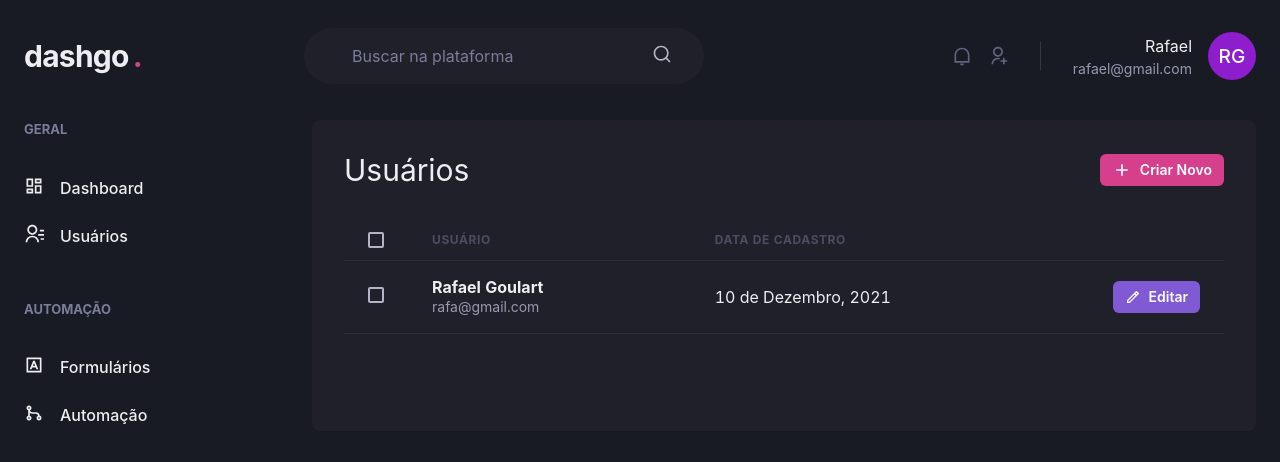
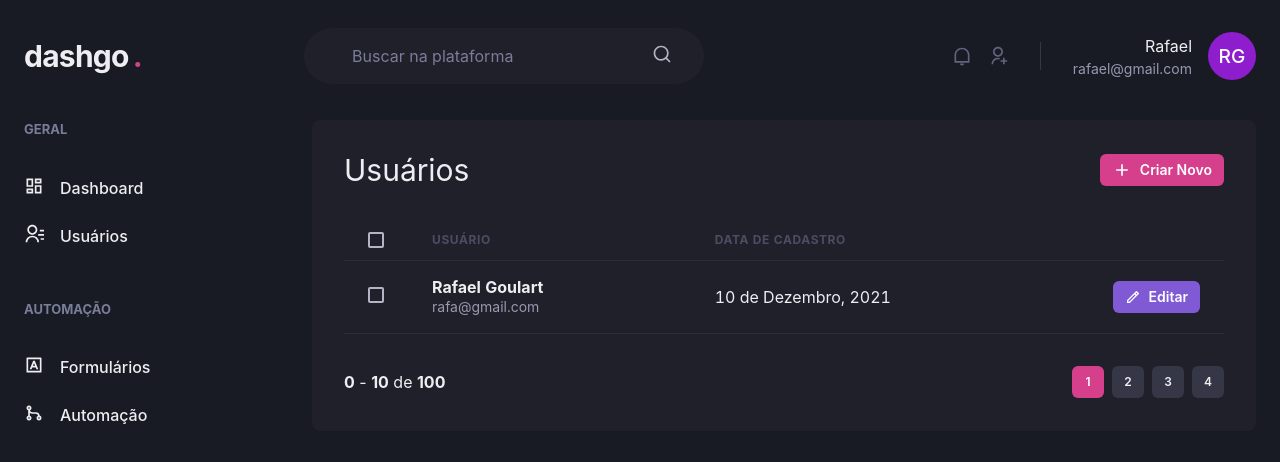
Before and after one commit to RafaelGoulartB/dashgo, a Next.js app: page /users in a window 1280 px wide. Shown: the top 462 px of the page. Built offline with nearby package versions, Linux system fonts and the light colour scheme.

Commit message:
📦 feat: creating pagination component

```diff
--- /dev/null
+++ b/src/components/Pagination/Pagination.tsx
@@ -0,0 +1,70 @@
+import { Box, Button, HStack } from '@chakra-ui/react';
+import React from 'react';
+
+const Pagination: React.FC = () => {
+  return (
+    <HStack
+      mt="8"
+      justify="space-between"
+      align="center"
+      spacing="6"
+    >
+      <Box>
+        <strong>0</strong> - <strong>10</strong> de <strong>100</strong>
+      </Box>
+      <HStack spacing="2">
+        <Button
+          size="sm"
+          fontSize="xs"
+          w="4"
+          colorScheme="pink"
+          disabled
+          _disabled={{
+            bgColor: 'pink.500',
+            cursor: 'default',
+          }}
+        >
+          1
+        </Button>
+
+        <Button
+          size="sm"
+          fontSize="xs"
+          w="4"
+          bgColor="gray.700"
+          _hover={{
+            bg: 'gray.500',
+          }}
+        >
+          2
+        </Button>
+
+        <Button
+          size="sm"
+          fontSize="xs"
+          w="4"
+          bgColor="gray.700"
+          _hover={{
+            bg: 'gray.500',
+          }}
+        >
+          3
+        </Button>
+
+        <Button
+          size="sm"
+          fontSize="xs"
+          w="4"
+          bgColor="gray.700"
+          _hover={{
+            bg: 'gray.500',
+          }}
+        >
+          4
+        </Button>
+      </HStack>
+    </HStack>
+  );
+}
+
+export default Pagination;
--- a/src/pages/users/index.tsx
+++ b/src/pages/users/index.tsx
@@ -2,6 +2,7 @@ import { Box, Button, Checkbox, Flex, Heading, Icon, Table, Tbody, Td, Text, Th,
 import React from 'react';
 import { RiAddLine, RiPencilLine } from 'react-icons/ri';
 import Header from '../../components/Headeer/Header';
+import Pagination from '../../components/Pagination/Pagination';
 import Sidebar from '../../components/Sidebar/Sidebar';
 
 const UsersList: React.FC = () => {
@@ -56,6 +57,8 @@ const UsersList: React.FC = () => {
               </Tr>
             </Tbody>
           </Table>
+
+          <Pagination />
         </Box>
       </Flex>
     </Box>
```
